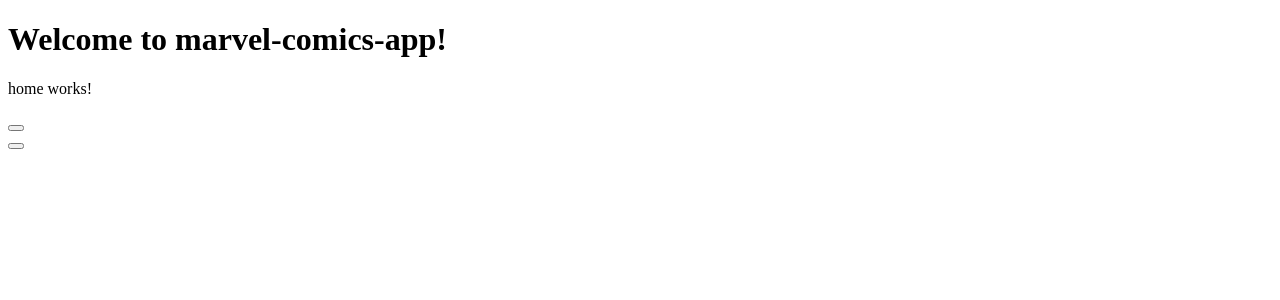
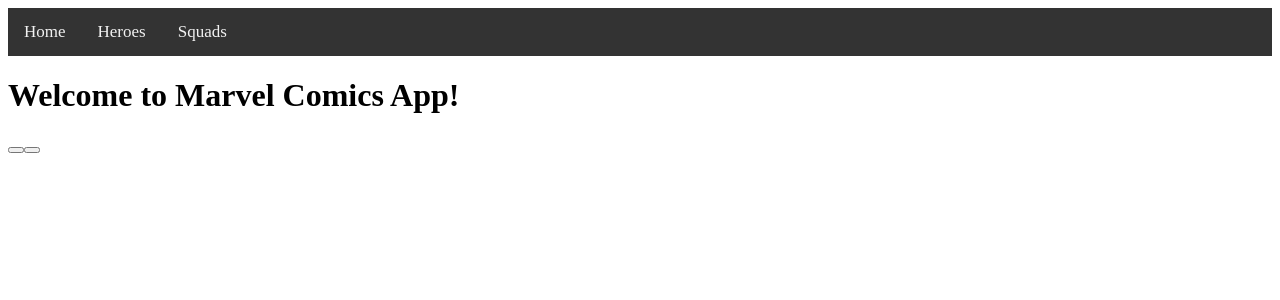
Before and after one commit to ulyssesth/marvel-comics-app, an Angular app: page / in a window 1280 px wide. Shown: the top 300 px of the page. Built offline with nearby package versions, Linux system fonts and the light colour scheme; what primeng would draw is missing.

Commit message:
commit 6

```diff
--- a/src/app/app.component.css
+++ b/src/app/app.component.css
@@ -0,0 +1,26 @@
+.topnav {
+    background-color: #333;
+    overflow: hidden;
+  }
+
+  /* Style the links inside the navigation bar */
+  .topnav a {
+    float: left;
+    color: #f2f2f2;
+    text-align: center;
+    padding: 14px 16px;
+    text-decoration: none;
+    font-size: 17px;
+  }
+
+  /* Change the color of links on hover */
+  .topnav a:hover {
+    background-color: #ddd;
+    color: black;
+  }
+
+  /* Add a color to the active/current link */
+  .topnav a.active {
+    background-color: #4CAF50;
+    color: white;
+  }
--- a/src/app/app.component.html
+++ b/src/app/app.component.html
@@ -1,2 +1,16 @@
-<h1> Welcome to {{ title }}! </h1>
-<router-outlet></router-outlet>
+<!-- <div class="topnav">
+  <div class="container-fluid">
+    <ul class="nav navbar-nav" routerLinkActive="active">
+      <li class="nav-item"><a class="nav-link" routerLink="home"> Home </a></li>
+      <li class="nav-item"><a class="nav-link" routerLink="squads"> Squads </a></li>
+    </ul>
+  </div>
+</div> -->
+<div class="topnav">
+    <a routerLink="home"> Home </a>
+    <a routerLink="heroes"> Heroes </a>
+    <a routerLink="squads"> Squads </a>
+  </div>
+<div class="container">
+  <router-outlet></router-outlet>
+</div>
--- a/src/app/edit-squad/edit-squad.component.html
+++ b/src/app/edit-squad/edit-squad.component.html
@@ -1,11 +1,23 @@
-<h1>{{ squad.name }}</h1>
+<div style="margin: auto; width:50%;">
 
-<p-autoComplete [(ngModel)]="hero" [suggestions]="filteredHeroes" (completeMethod)="filterHero($event)" (onSelect)="selectHero($event)" field="name" [size]="30"
-    placeholder="Heroes" [minLength]="1"></p-autoComplete>
-<span style="margin-left:10px">Hero: {{ hero ? hero.name||hero : 'none' }}</span>
+  <h1>Squad: {{ squad.name }}</h1>
 
-<!-- <table>
-  <th *ngFor="let hero of heroes">
-    <td></td>
-  </th>
-</table> -->
+  <p-autoComplete [(ngModel)]="hero" [suggestions]="filteredHeroes" (completeMethod)="filterHero($event)" (onSelect)="selectHero($event)" field="name" [size]="30"
+  placeholder="Search for Heroes" [minLength]="1" [delay]="500"></p-autoComplete>
+  <!-- <span style="margin-left:10px">Hero: {{ hero ? hero.name||hero : 'none' }}</span> -->
+
+  <div>
+    <br>
+    <table>
+      <thead>
+        <th> Heroes in squad: </th>
+      </thead>
+      <tbody *ngFor="let hero of heroes">
+        <td> {{ hero.name }} </td>
+      </tbody>
+    </table>
+    <!-- <ng-container *ngFor="let hero of heroes">
+      <span> {{ hero.name }} </span>
+    </ng-container> -->
+  </div>
+</div>
--- a/src/app/edit-squad/edit-squad.component.ts
+++ b/src/app/edit-squad/edit-squad.component.ts
@@ -2,6 +2,7 @@
 import { Squads } from '../models/squads.model';
 import { Hero } from '../models/heroes.model';
 import { ApiService } from '../services/api.service';
+import { Router } from '@angular/router';
 
 @Component({
   selector: 'app-edit-squad',
@@ -22,10 +23,19 @@
 
   private filteredHeroes: Hero[];
 
-  constructor(private apiService: ApiService) { }
+  constructor(private apiService: ApiService, private router: Router) {
+    this.index = JSON.parse(window.localStorage.getItem('indexSquad'));
+    if (this.index === null) {
+      this.router.navigate(['/home']);
+    }
+   }
 
   ngOnInit() {
-    this.index = JSON.parse(window.localStorage.getItem('indexSquad'));
+    // this.index = JSON.parse(window.localStorage.getItem('indexSquad'));
+    // if (this.index === null) {
+    //   this.router.navigate(['/home']);
+    // } else {
+    window.localStorage.removeItem('indexSquad');
     // console.log(this.index);
 
     this.squads = JSON.parse(window.localStorage.getItem('squads'));
@@ -35,20 +45,19 @@
     // console.log(this.squad);
 
     this.heroes = this.squad.heroes;
-    console.log(this.heroes);
-
+    // console.log(this.heroes);
+    // }
   }
 
   filterHero(event) {
     let query = event.query;
-    // console.log(query);
+    console.log(query);
 
-    this.apiService.getHeroesList(query).subscribe(res => {
-      // this.filteredHeroes = this.filterHero(query, this.heroes);
-      this.filteredHeroes = res.data.results;
-      // console.log(this.filteredHeroes);
-
-    });
+    if (query.trim().length > 0) {
+      this.apiService.getHeroesList(query.trim()).subscribe(res => {
+        this.filteredHeroes = res.data.results;
+      });
+    }
   }
 
   selectHero(event) {
--- a/src/app/heroes/heroes.component.ts
+++ b/src/app/heroes/heroes.component.ts
@@ -83,8 +83,9 @@
 }
 
   filter() {
-    this.pageHeroes(0, this.filterHero);
-    // console.log(this.filterHero);
+    if (this.filterHero.trim().length > 0) {
+      this.pageHeroes(0, this.filterHero.trim());
+    }
   }
 
   paginate(event) {
--- a/src/app/home/home.component.html
+++ b/src/app/home/home.component.html
@@ -1,11 +1,11 @@
-<p>
-  home works!
-</p>
+<h1>
+  Welcome to Marvel Comics App!
+</h1>
 <div>
   <div>
     <button pButton id="btnHeroes" name="btnHeroes" label="Heroes" type="button" class="ui-button-info" (click)="navToHeroes()"></button>
-  </div>
-  <div>
+  <!-- </div>
+  <div> -->
     <button pButton id="btnSquads" name="btnSquads" label="Squads" type="button" class="ui-button-info" (click)="navToSquads()"></button>
   </div>
 </div>
--- a/src/app/home/home.component.ts
+++ b/src/app/home/home.component.ts
@@ -18,6 +18,10 @@
       let parseJson = JSON.stringify(SQUADS);
       window.localStorage.setItem('squads', parseJson);
     }
+
+    if (window.localStorage.getItem('idStart') === null) {
+      window.localStorage.setItem('idStart', '7');
+    }
   }
 
   navToHeroes() {
--- a/src/app/squads/squads.component.html
+++ b/src/app/squads/squads.component.html
@@ -18,7 +18,7 @@
       <p-card (click)="selectSquad(squads.indexOf(squad))" [style]="{width: '360px'}">
       <!-- <p-card (click)="selectSquad(squad, squads.indexOf(squad))" [style]="{width: '360px'}"> -->
 
-        <span> {{ squad.id }} </span> {{ squad.name }}
+        <span> {{ squad.id }} -- {{ squad.name }} </span>
       </p-card>
     </ng-container>
     <!-- </ul> -->
--- a/src/app/squads/squads.component.ts
+++ b/src/app/squads/squads.component.ts
@@ -14,20 +14,20 @@
 
   private newSquadName;
 
-  private idSquad: number = 7;
+  private idSquad;
 
   constructor(private router: Router) { }
 
   ngOnInit() {
-
-    // console.log(window.localStorage.getItem('squads'));
-    if (window.localStorage.getItem('squads') === null) {
-      let parseJson = JSON.stringify(SQUADS);
-      window.localStorage.setItem('squads', parseJson);
-    }
+    // if (window.localStorage.getItem('squads') === null) {
+    //   let parseJson = JSON.stringify(SQUADS);
+    //   window.localStorage.setItem('squads', parseJson);
+    // }
 
     this.squads = JSON.parse(window.localStorage.getItem('squads'));
     // console.log(this.squads);
+    this.idSquad = JSON.parse(window.localStorage.getItem('idStart'));
+    console.log(this.idSquad);
 
   }
 
@@ -44,6 +44,8 @@
     };
 
     this.idSquad ++;
+
+    window.localStorage.setItem('idStart', this.idSquad.toString());
 
     arrSquad.push(newSquad);
     let parseString = JSON.stringify(arrSquad);
```
